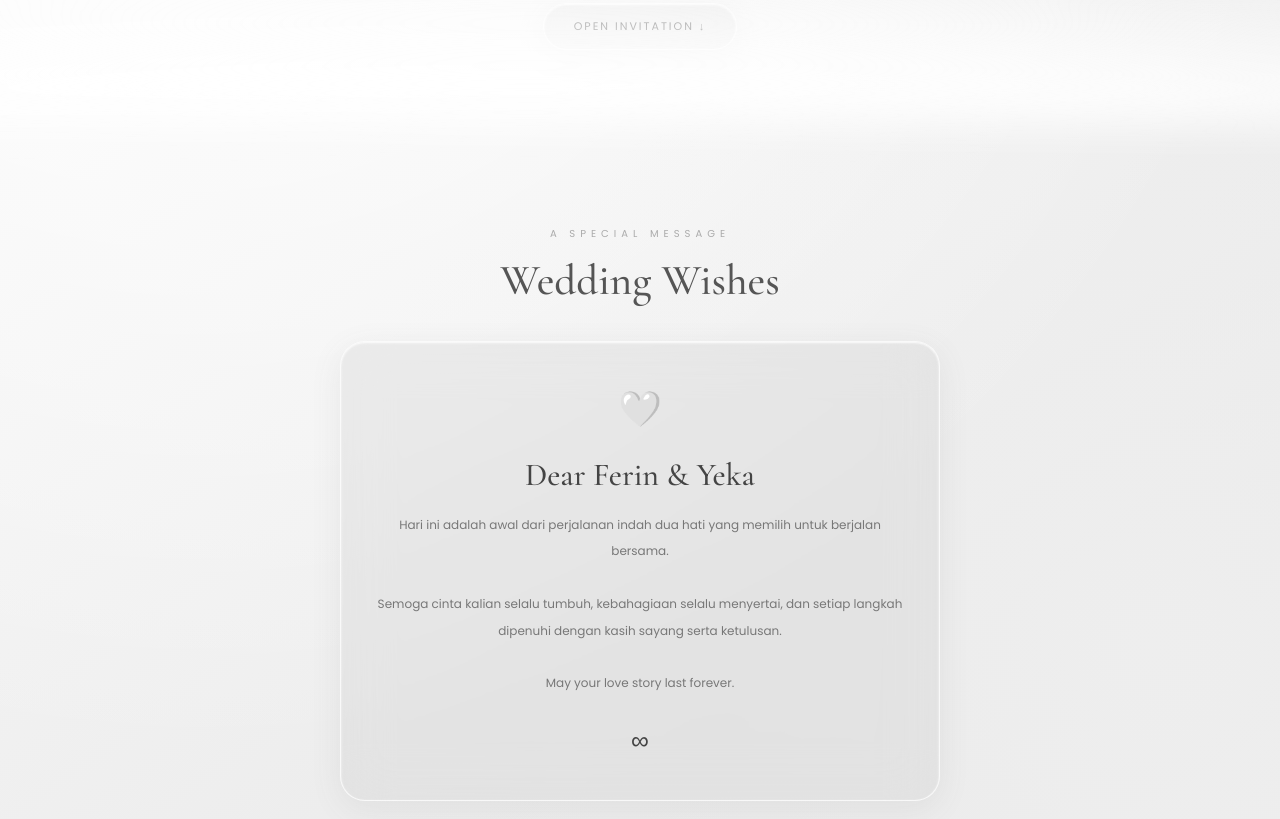
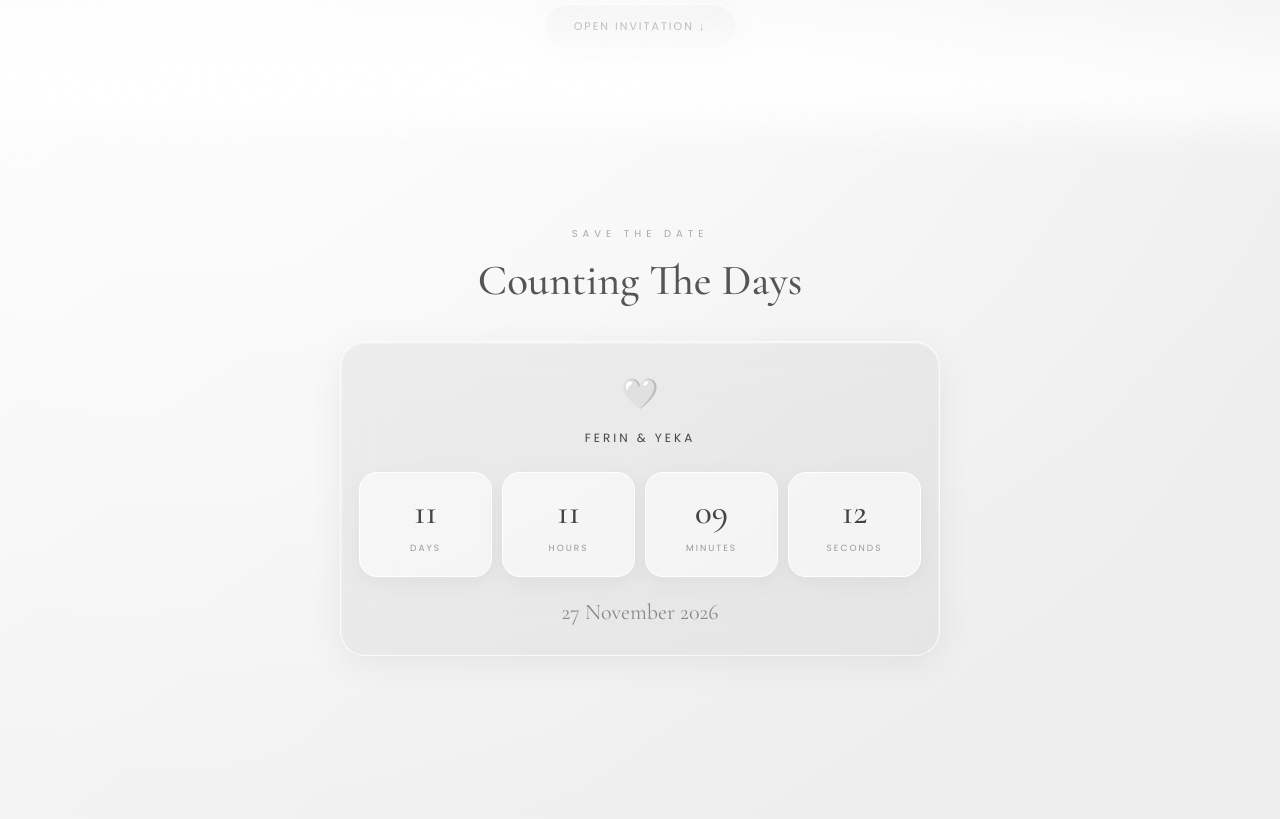
Before and after one commit to lixxlicx-dotcom/FERIN-AND-YEKA, a plain HTML site: page index.html in a window 1280 px wide. Shown: the part 721-1540 px from the top of the page. Drawn offline with nearby package versions, Linux system fonts and the light colour scheme.

Commit message:
Update index.html

```diff
--- a/index.html
+++ b/index.html
@@ -5,7 +5,6 @@
 <meta charset="UTF-8">
 <meta name="viewport" content="width=device-width, initial-scale=1.0">
 <meta name="theme-color" content="#eeeeee">
-
 <title>THE WEDDING OF FERIN AND YEKA</title>
 
 <style>
@@ -18,23 +17,21 @@
 }
 
 :root {
-  --white: #ffffff;
+  --white: #fff;
   --silver: #dedede;
   --gray: #777;
   --dark: #444;
 }
 
-html {
-  scroll-behavior: smooth;
-}
+html { scroll-behavior: smooth; }
 
 body {
   font-family: 'Poppins', sans-serif;
   color: var(--dark);
   background:
-    radial-gradient(circle at 15% 10%, #ffffff 0%, transparent 35%),
-    radial-gradient(circle at 90% 40%, #eeeeee 0%, transparent 35%),
-    linear-gradient(145deg, #ffffff, #e9e9e9, #fafafa);
+    radial-gradient(circle at 15% 10%, #fff 0%, transparent 35%),
+    radial-gradient(circle at 90% 40%, #eee 0%, transparent 35%),
+    linear-gradient(145deg, #fff, #e9e9e9, #fafafa);
   overflow-x: hidden;
 }
 
@@ -54,34 +51,21 @@ body {
   color: rgba(255,255,255,.98);
   text-shadow: 0 2px 10px rgba(150,150,150,.3);
   animation: falling linear forwards;
-  will-change: transform;
 }
 
-.falling-item.heart {
-  font-size: 22px;
-  text-shadow: 0 0 12px white;
-}
-
-.falling-item.flower {
-  font-size: 27px;
-  text-shadow: 0 0 10px white;
-}
+.falling-item.heart { font-size: 22px; }
+.falling-item.flower { font-size: 27px; }
 
 @keyframes falling {
   0% {
     transform: translate3d(0,-30px,0) rotate(0deg);
     opacity: 0;
   }
-
-  10% {
-    opacity: .95;
-  }
-
+  10% { opacity: .95; }
   50% {
     transform: translate3d(35px,50vh,0) rotate(180deg);
     opacity: .9;
   }
-
   100% {
     transform: translate3d(-20px,110vh,0) rotate(360deg);
     opacity: 0;
@@ -123,11 +107,7 @@ body {
   z-index: 0;
 }
 
-.cloud.one {
-  top: 12%;
-  left: -15px;
-}
-
+.cloud.one { top: 12%; left: -15px; }
 .cloud.two {
   top: 55%;
   right: -15px;
@@ -153,7 +133,7 @@ body {
 .flower.three { top: 75%; right: 8%; animation-delay: 4s; }
 
 @keyframes flowerFloat {
-  0%, 100% { transform: translateY(0) rotate(0deg); }
+  0%,100% { transform: translateY(0) rotate(0deg); }
   50% { transform: translateY(-20px) rotate(15deg); }
 }
 
@@ -210,9 +190,6 @@ nav a {
   font-size: 16px;
   cursor: pointer;
   margin-left: 10px;
-  backdrop-filter: blur(15px);
-  -webkit-backdrop-filter: blur(15px);
-  transition: .3s;
 }
 
 .nav-music.active {
@@ -320,6 +297,49 @@ section {
   color: #555;
 }
 
+/* COUNTDOWN */
+
+.countdown-card {
+  max-width: 600px;
+  margin: auto;
+  padding: 30px 18px;
+}
+
+.countdown-grid {
+  display: grid;
+  grid-template-columns: repeat(4, 1fr);
+  gap: 10px;
+  margin-top: 25px;
+}
+
+.countdown-box {
+  padding: 18px 5px;
+  border-radius: 18px;
+  background: rgba(255,255,255,.55);
+  border: 1px solid white;
+  box-shadow: 0 5px 20px rgba(100,100,100,.08);
+}
+
+.countdown-box strong {
+  display: block;
+  font-family: 'Cormorant Garamond', serif;
+  font-size: 35px;
+  font-weight: 500;
+}
+
+.countdown-box span {
+  font-size: 9px;
+  letter-spacing: 2px;
+  color: #999;
+}
+
+.countdown-note {
+  margin-top: 22px;
+  font-family: 'Cormorant Garamond', serif;
+  font-size: 22px;
+  color: #888;
+}
+
 /* GREETING */
 
 .greeting-card {
@@ -401,9 +421,7 @@ section {
   transition: .4s;
 }
 
-.music-card:hover {
-  transform: translateY(-7px);
-}
+.music-card:hover { transform: translateY(-7px); }
 
 .vinyl {
   width: 135px;
@@ -485,12 +503,23 @@ footer p {
   margin-top: 15px;
 }
 
+/* SCROLL ANIMATION */
+
+.reveal {
+  opacity: 0;
+  transform: translateY(30px);
+  transition: opacity .8s, transform .8s;
+}
+
+.reveal.show {
+  opacity: 1;
+  transform: translateY(0);
+}
+
 /* RESPONSIVE */
 
 @media(max-width:600px) {
-  nav {
-    padding: 12px 10px;
-  }
+  nav { padding: 12px 10px; }
 
   .logo {
     font-size: 10px;
@@ -509,38 +538,17 @@ footer p {
     margin-left: 6px;
   }
 
-  .gallery {
-    gap: 12px;
-  }
+  .gallery { gap: 12px; }
 
-  .photo-card img {
-    height: 175px;
-  }
+  .photo-card img { height: 175px; }
 
-  section {
-    padding: 70px 18px;
-  }
+  section { padding: 70px 18px; }
 
-  .section-title {
-    font-size: 37px;
-  }
+  .section-title { font-size: 37px; }
 
-  .fog {
-    height: 140px;
-  }
-}
+  .fog { height: 140px; }
 
-/* SCROLL ANIMATION */
-
-.reveal {
-  opacity: 0;
-  transform: translateY(30px);
-  transition: opacity .8s, transform .8s;
-}
-
-.reveal.show {
-  opacity: 1;
-  transform: translateY(0);
+  .countdown-box strong { font-size: 27px; }
 }
 
 @media(prefers-reduced-motion:reduce) {
@@ -555,15 +563,8 @@ footer p {
 
 <body>
 
-<!-- FALLING DECORATION -->
-
 <div class="falling-layer" id="fallingLayer"></div>
-
-<!-- FOG -->
-
 <div class="fog"></div>
-
-<!-- CLOUDS AND FLOWERS -->
 
 <div class="cloud one">☁️</div>
 <div class="cloud two">☁️</div>
@@ -578,6 +579,7 @@ footer p {
 
   <div style="display:flex;align-items:center;">
     <a href="#home">HOME</a>
+    <a href="#countdown">DATE</a>
     <a href="#ucapan">MESSAGE</a>
     <a href="#gallery">GALLERY</a>
 
@@ -606,10 +608,51 @@ footer p {
     ONE BEAUTIFUL FOREVER
   </p>
 
-  <a href="#ucapan" class="hero-button glass">
+  <a href="#countdown" class="hero-button glass">
     OPEN INVITATION ↓
   </a>
 </div>
+
+<!-- COUNTDOWN -->
+
+<section class="reveal" id="countdown">
+  <div class="section-label">SAVE THE DATE</div>
+  <h2 class="section-title">Counting The Days</h2>
+
+  <div class="countdown-card glass">
+    <div style="font-size:30px;">🤍</div>
+
+    <p style="font-size:12px;letter-spacing:3px;margin-top:12px;">
+      FERIN & YEKA
+    </p>
+
+    <div class="countdown-grid">
+      <div class="countdown-box">
+        <strong id="days">00</strong>
+        <span>DAYS</span>
+      </div>
+
+      <div class="countdown-box">
+        <strong id="hours">00</strong>
+        <span>HOURS</span>
+      </div>
+
+      <div class="countdown-box">
+        <strong id="minutes">00</strong>
+        <span>MINUTES</span>
+      </div>
+
+      <div class="countdown-box">
+        <strong id="seconds">00</strong>
+        <span>SECONDS</span>
+      </div>
+    </div>
+
+    <div class="countdown-note" id="countdownMessage">
+      27 November 2026
+    </div>
+  </div>
+</section>
 
 <!-- GREETING -->
 
@@ -704,9 +747,7 @@ footer p {
 
 <footer>
   <div style="font-size:35px;margin-bottom:15px;">🤍</div>
-
   <h2>FERIN & YEKA</h2>
-
   <p>FOREVER STARTS HERE</p>
 
   <p style="margin-top:35px;letter-spacing:3px;">
@@ -740,28 +781,58 @@ function createFallingItem() {
 
   item.className = "falling-item " + selected.type;
   item.textContent = selected.symbol;
-
   item.style.left = Math.random() * 100 + "vw";
-  item.style.animationDuration =
-    (7 + Math.random() * 8) + "s";
+  item.style.animationDuration = (7 + Math.random() * 8) + "s";
 
   fallingLayer.appendChild(item);
 
-  setTimeout(() => {
-    item.remove();
-  }, 16000);
+  setTimeout(() => item.remove(), 16000);
 }
-
-/* INITIAL DECORATIONS */
 
 for (let i = 0; i < 30; i++) {
   setTimeout(createFallingItem, i * 180);
 }
 
-/* CONTINUOUS FALLING EFFECT */
-
 setInterval(createFallingItem, 350);
 
+/* COUNTDOWN - 27 NOVEMBER 2026 */
+
+const weddingDate = new Date(2026, 10, 27, 0, 0, 0).getTime();
+
+function updateCountdown() {
+  const now = new Date().getTime();
+  const distance = weddingDate - now;
+
+  if (distance <= 0) {
+    document.getElementById("days").textContent = "00";
+    document.getElementById("hours").textContent = "00";
+    document.getElementById("minutes").textContent = "00";
+    document.getElementById("seconds").textContent = "00";
+    document.getElementById("countdownMessage").textContent =
+      "Hari bahagia telah tiba 🤍";
+    return;
+  }
+
+  const days = Math.floor(distance / (1000 * 60 * 60 * 24));
+  const hours = Math.floor((distance / (1000 * 60 * 60)) % 24);
+  const minutes = Math.floor((distance / (1000 * 60)) % 60);
+  const seconds = Math.floor((distance / 1000) % 60);
+
+  document.getElementById("days").textContent =
+    String(days).padStart(2, "0");
+
+  document.getElementById("hours").textContent =
+    String(hours).padStart(2, "0");
+
+  document.getElementById("minutes").textContent =
+    String(minutes).padStart(2, "0");
+
+  document.getElementById("seconds").textContent =
+    String(seconds).padStart(2, "0");
+}
+
+updateCountdown();
+setInterval(updateCountdown, 1000);
 
 /* MUSIC PLAYER */
 
@@ -799,7 +870,6 @@ async function toggleMusic() {
 song.addEventListener("play", updateMusic);
 song.addEventListener("pause", updateMusic);
 
-
 /* SCROLL REVEAL */
 
 const observer = new IntersectionObserver((entries) => {
```
